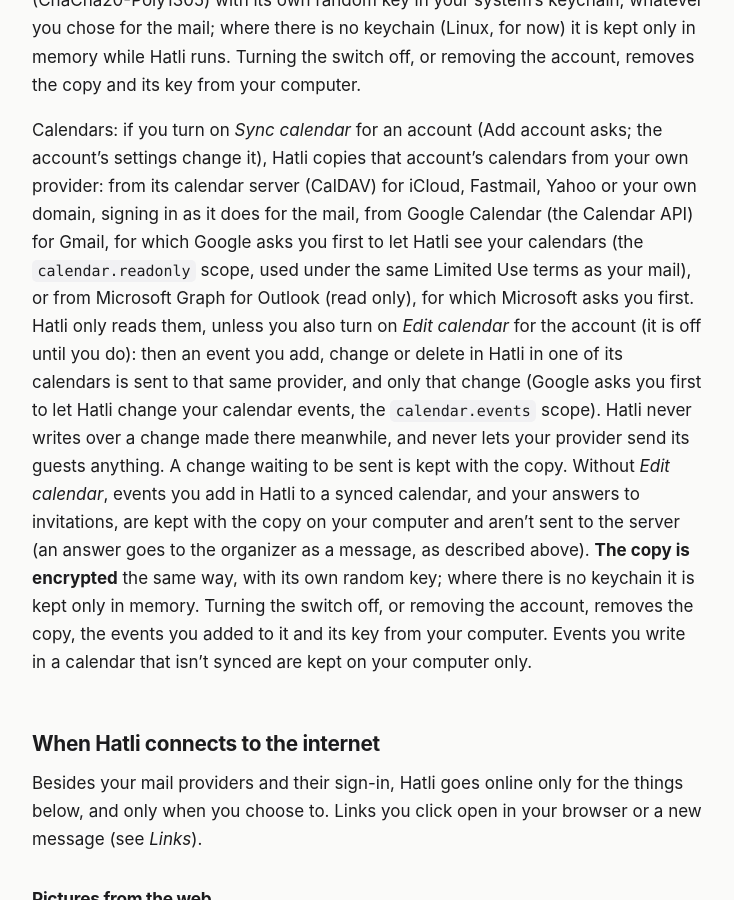
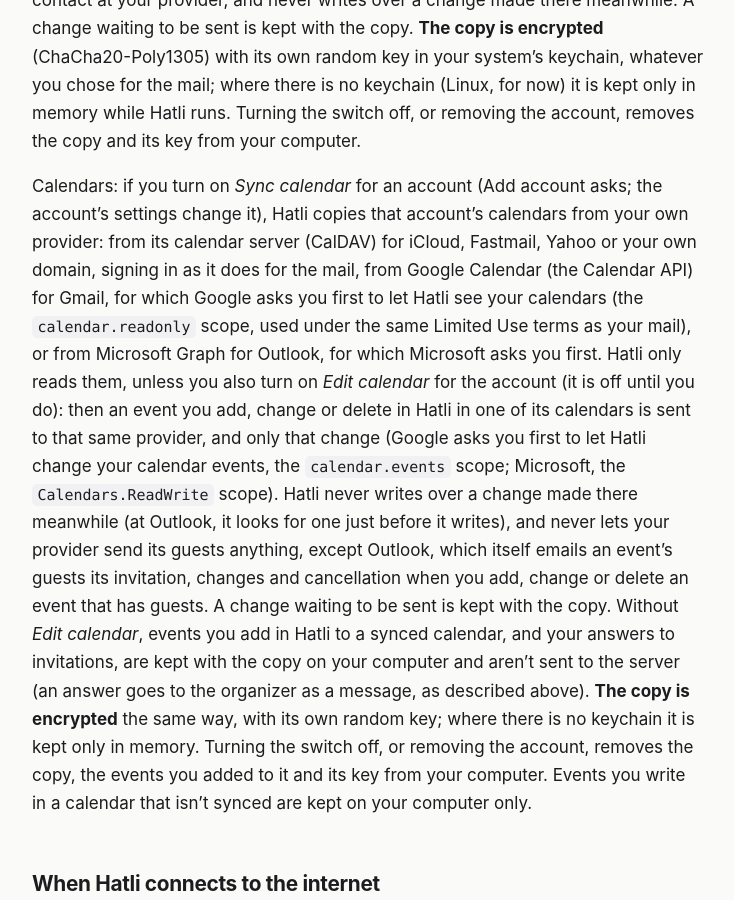
Before and after one commit to pulsar-a/documents, a Jekyll site: the page built from hatli/privacy-policy.md, in a window 1280 px wide and 900 px high, scrolled down 3686 px. Shown: the whole window, without its empty margins (272-1006 px from the left). Built offline with Jekyll 4.4.1, drawn with Linux system fonts in a browser that asks for light colours; our own code applies the rules of GitHub Pages for plain Markdown files; some of the changed text lies outside the part shown.

Commit message:
docs(hatli): Outlook calendars can be changed in Hatli with Edit calendar
The privacy policy now says that, with Edit calendar on, Hatli asks Microsoft
to change your calendars and sends only the events you add, change or delete,
and that Outlook itself emails an event's guests.

Co-Authored-By: Claude Opus 5.5 <noreply@anthropic.com>

```diff
--- a/hatli/privacy-policy.md
+++ b/hatli/privacy-policy.md
@@ -48,7 +48,9 @@ never read by people. It reaches another app only if you connect an AI agent to
 With a Microsoft account (Outlook.com, Hotmail, Live, Microsoft 365), Hatli asks for access to your mail over IMAP
 and SMTP (`IMAP.AccessAsUser.All`, `SMTP.Send`), to stay signed in, and for your email address, and uses them only in
 the same way. If you turn on *Sync contacts* or *Sync calendar* for it, Hatli also asks to read your contacts
-(`Contacts.Read`) or your calendars (`Calendars.Read`) through Microsoft Graph, and only reads them.
+(`Contacts.Read`) or your calendars (`Calendars.Read`) through Microsoft Graph, and only reads them, unless you also
+turn on *Edit calendar*: then it asks to change your calendars too (`Calendars.ReadWrite`), and uses that only to send
+the events you add, change or delete in Hatli.
 
 You can end Hatli's access at any time by removing the account in Hatli, and also in your provider's account settings
 (for Google, [myaccount.google.com/permissions](https://myaccount.google.com/permissions); for a personal
@@ -107,10 +109,12 @@ Calendars: if you turn on *Sync calendar* for an account (Add account asks; the
 copies that account's calendars from your own provider: from its calendar server (CalDAV) for iCloud, Fastmail, Yahoo
 or your own domain, signing in as it does for the mail, from Google Calendar (the Calendar API) for Gmail, for which
 Google asks you first to let Hatli see your calendars (the `calendar.readonly` scope, used under the same Limited Use
-terms as your mail), or from Microsoft Graph for Outlook (read only), for which Microsoft asks you first. Hatli only reads them, unless you also turn on *Edit calendar* for the account (it is off until you
+terms as your mail), or from Microsoft Graph for Outlook, for which Microsoft asks you first. Hatli only reads them, unless you also turn on *Edit calendar* for the account (it is off until you
 do): then an event you add, change or delete in Hatli in one of its calendars is sent to that same provider, and only
-that change (Google asks you first to let Hatli change your calendar events, the `calendar.events` scope). Hatli never
-writes over a change made there meanwhile, and never lets your provider send its guests anything. A change waiting to
+that change (Google asks you first to let Hatli change your calendar events, the `calendar.events` scope; Microsoft,
+the `Calendars.ReadWrite` scope). Hatli never writes over a change made there meanwhile (at Outlook, it looks for one
+just before it writes), and never lets your provider send its guests anything, except Outlook, which itself emails an
+event's guests its invitation, changes and cancellation when you add, change or delete an event that has guests. A change waiting to
 be sent is kept with the copy. Without *Edit calendar*, events you add in Hatli to a synced calendar, and your answers
 to invitations, are kept with the copy on your computer and aren't sent to the server (an answer goes to the organizer
 as a message, as described above). **The copy is encrypted** the same way, with its own random key; where
```
